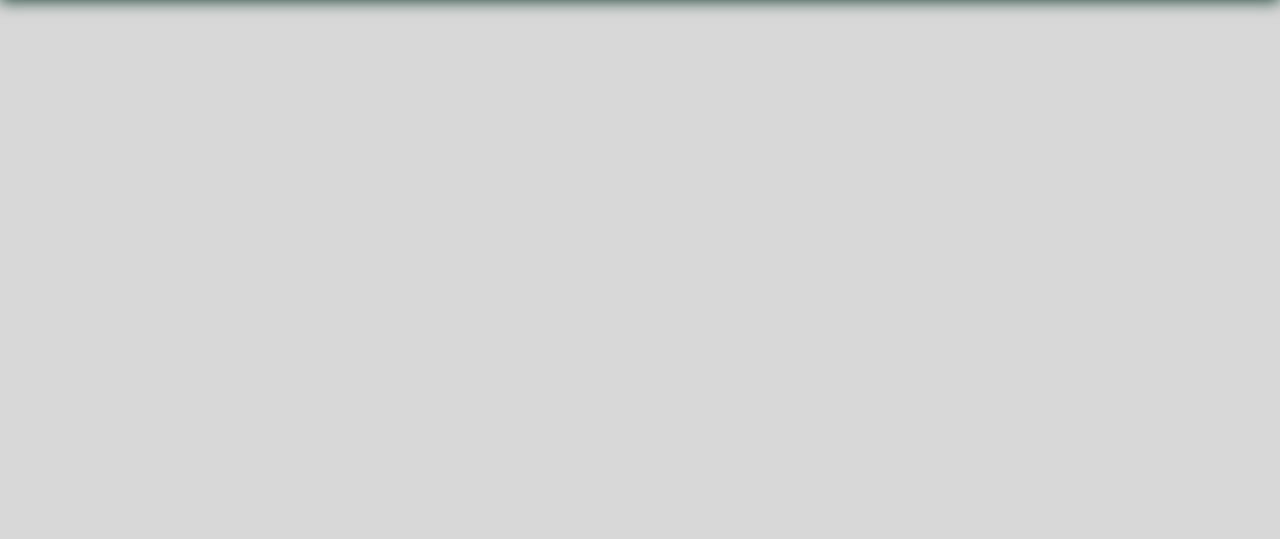
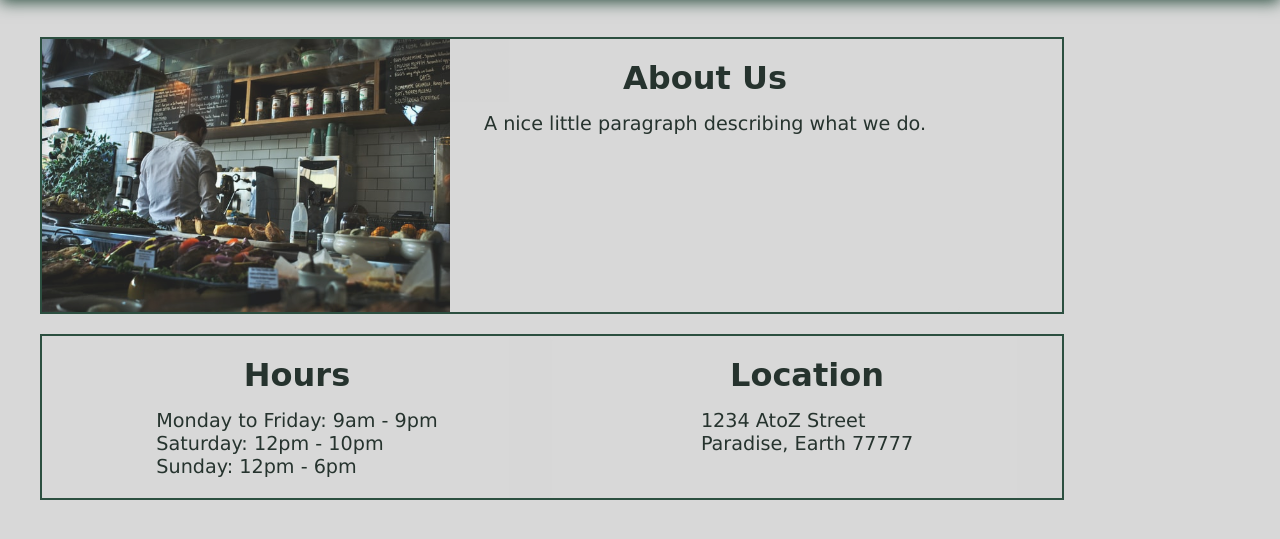
Before and after one commit to stardust2stardust/Restaurant-Page, a website built with webpack: page dist/index.html in a window 1280 px wide. Shown: the part 153-692 px from the top of the page. Built offline with nearby package versions, Linux system fonts and the light colour scheme; a web font is replaced by a local one.

Commit message:
edit layout of home page and add image to home page main section

```diff
--- a/src/header.js
+++ b/src/header.js
@@ -26,6 +26,7 @@ export default function loadHeader() {
     tabs.classList.add('nav-items')
 
     const home = document.createElement('li');
+    home.classList.add('home-tab');
     home.innerText = 'Home';
 
     const menu = document.createElement('li');
--- a/src/home.js
+++ b/src/home.js
@@ -1,11 +1,61 @@
+import kitchenImage from './images/joanna-boj-MhOoD_h90ks-unsplash.jpg';
+
 export default function homePage() {
     console.log('home tab clicked')
     const mainContent = document.querySelector('main');
 
     mainContent.replaceChildren();
+    mainContent.classList.add('home-main');
 
+    const topDiv = document.createElement('div');
+    topDiv.classList.add('home-topDiv');
 
+    const bottomDiv = document.createElement('div');
+    bottomDiv.classList.add('home-bottomDiv')
 
+    const homePageImage = document.createElement('img');
+    homePageImage.src = kitchenImage;
+    homePageImage.classList.add('home-image');
 
+    // about section
+    const aboutSection = document.createElement('div');
+    aboutSection.classList.add('section-home');
+
+    const aboutHeading = document.createElement('h2');
+    aboutHeading.innerText = 'About Us';
+
+    const aboutText = document.createElement('p');
+    aboutText.innerText = "A nice little paragraph describing what we do."
+
+    aboutSection.append(aboutHeading, aboutText);
+
+    // hours
+    const hoursSection = document.createElement('div');
+    hoursSection.classList.add('section-home');
+
+    const hoursHeading = document.createElement('h2');
+    hoursHeading.innerText = 'Hours';
+
+    const hoursText = document.createElement('div');
+    hoursText.innerHTML =
+        '<p>Monday to Friday: 9am - 9pm </p><p>Saturday: 12pm - 10pm</p><p>Sunday: 12pm - 6pm </p>';
+
+    hoursSection.append(hoursHeading, hoursText);
+
+    // location
+    const locationSection = document.createElement('div');
+    locationSection.classList.add('section-home');
+
+    const locationHeading = document.createElement('h2');
+    locationHeading.innerText = "Location";
+
+    const locationText = document.createElement('div');
+    locationText.innerHTML = '<p>1234 AtoZ Street</p><p>Paradise, Earth 77777</p>';
+
+    locationSection.append(locationHeading, locationText);
+
+    topDiv.append(homePageImage, aboutSection)
+    bottomDiv.append(hoursSection, locationSection);
+    mainContent.append(topDiv, bottomDiv);
 
 }
--- a/src/index.js
+++ b/src/index.js
@@ -1,6 +1,7 @@
 import loadHeader from './header';
 import './styles.css';
 import loadPageContent from './pageContent';
+import homePage from './home';
 
 
 
@@ -8,4 +9,6 @@ import loadPageContent from './pageContent';
 
 loadHeader();
 
+homePage();
+
 loadPageContent();
--- a/src/menu.js
+++ b/src/menu.js
@@ -32,9 +32,26 @@ export default function menuPage() {
     const starter2 = document.createElement('li');
     starter2.innerText = 'second starter';
 
+    const sammies = document.createElement('div');
+    sammies.classList.add('section');
+
+    const sammiesHeading = document.createElement('h2');
+    sammiesHeading.innerText = 'Sammies';
+
+    const ulSammies = document.createElement('ul');
+    ulSammies.classList.add('menu-items');
+
+    const sammy1 = document.createElement('li');
+    sammy1.innerText = 'Sammy 1';
+
+    const sammy2 = document.createElement('li');
+    sammy2.innerText = 'Sammy 2';
+
     ulStarters.append(starter1, starter2)
+    ulSammies.append(sammy1, sammy2)
     starters.append(startersHeading, ulStarters);
-    fullMenu.append(starters)
+    sammies.append(sammiesHeading, ulSammies)
+    fullMenu.append(starters, sammies)
     menuDiv.append(menuSideImage, fullMenu)
     mainContent.appendChild(menuDiv);
 
--- a/src/pageContent.js
+++ b/src/pageContent.js
@@ -1,5 +1,6 @@
 import menuPage from "./menu";
 import contactPage from "./contact";
+import homePage from "./home";
 
 export default function loadPageContent() {
     const menuTab = document.querySelector('.menu-tab')
@@ -8,6 +9,9 @@ export default function loadPageContent() {
     const contactTab = document.querySelector('.contact-tab');
     contactTab.addEventListener('click', contactPage);
 
+    const homeTab = document.querySelector('.home-tab');
+    homeTab.addEventListener('click', homePage);
+
     const backgroundImgCredit = document.createElement('p');
     backgroundImgCredit.innerContent = "Photo by Bruna Branco on Unsplash";
 
--- a/src/styles.css
+++ b/src/styles.css
@@ -29,6 +29,7 @@ h1 {
     justify-content: center;
     align-items: center;
     box-shadow: 0px 5px 15px #2c4f40;
+
 }
 
 .nav-items {
@@ -49,27 +50,70 @@ h1 {
 main {
     display: flex;
     flex-direction: column;
+    margin: 40px;
+    gap: 20px;
+    width: 80%;
+
+}
+
+/* .home-main {
+    background: no-repeat center/90% url('./images/joanna-boj-MhOoD_h90ks-unsplash.jpg');
+    padding: 30px 0;
+} */
+
+.home-topDiv,
+.home-bottomDiv {
+    display: flex;
+    width: 100%;
+    border: 2px solid #2c4f40;
+}
+
+.home-image {
+    width: 40%;
+}
+
+.section-home {
+    width: 50%;
+    background-color: #d8d8d8;
+    display: flex;
+    flex-direction: column;
     align-items: center;
+    padding: 20px;
+    border-radius: 5px;
+
+    opacity: .9;
+
 }
+
+.section-home h2 {
+    font-size: 2.0rem;
+    margin-bottom: 15px;
+    color: #13221c;
+}
+
+.section-home p {
+    font-size: 1.2rem;
+    font-family: 'Lucida Sans', 'Lucida Sans Regular', 'Lucida Grande', 'Lucida Sans Unicode', Geneva, Verdana, sans-serif;
+    color: #13221c;
+}
+
+
 
 .menu-div {
     display: flex;
-    margin-top: 40px;
+
     box-shadow: 0px 0px 10px #13221c;
     width: 80%;
 }
 
-.menu-side-image {
-    opacity: 0.8;
+.menu-side-image,
+.home-image {
+    opacity: 0.85;
 }
 
 .full-menu {
     display: flex;
     flex-direction: column;
-
-
-
-
     border-radius: 5px;
 }
 
@@ -79,13 +123,15 @@ main {
     align-items: center;
     justify-content: flex-start;
     background-color: #d8d8d8;
-    width: 80%;
+
     padding: 10px;
     margin: 20px 0;
     height: fit-content;
     border-radius: 5px;
 }
 
+
+
 .menu-items>li {
     font-size: 1.5rem;
     color: #13221c;
```
Also changed, not shown: dist/7538c915f59b77b919d8.jpg (added), dist/main.js, src/images/joanna-boj-MhOoD_h90ks-unsplash.jpg (added).
